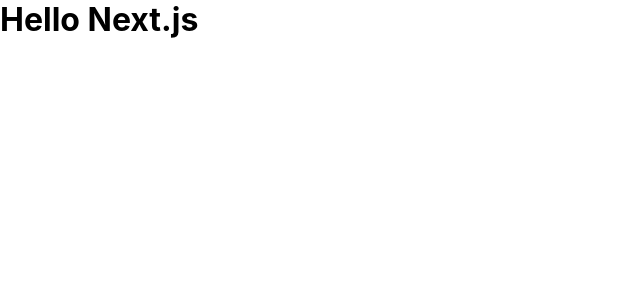
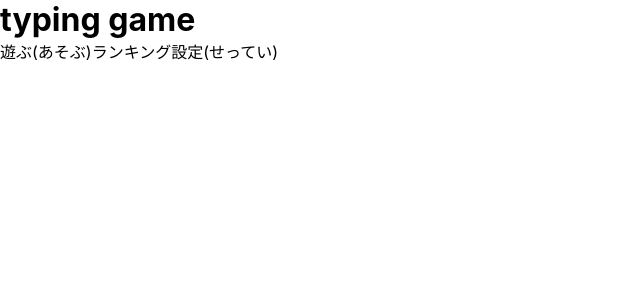
Before and after one commit to uuronn/pokemon-typing-game, a Next.js app: page / in a window 1280 px wide. Shown: the top 300 px of the page, without its empty margins (0-640 px from the left). Built offline with nearby package versions, Linux system fonts and the light colour scheme.

Commit message:
ページ遷移

```diff
--- /dev/null
+++ b/src/components/shared/Button/index.tsx
@@ -0,0 +1,45 @@
+import { css } from '@emotion/react'
+import Link from 'next/link'
+// import { ComponentPropsWithRef, ForwardedRef } from 'react'
+
+const button = css`
+  border: solid 1px #f0f0f0;
+  width: 300px;
+  background: red;
+`;
+
+export const Button = ({
+  children,
+  path,
+  ...props
+}): JSX.Element => {
+
+  return (
+    <Link css={button} href={path} {...props}>
+      <a>
+        {children}
+      </a>
+    </Link>
+  )
+}
+
+// export interface ButtonProps extends ComponentPropsWithRef<""> {
+//   forwardRef?: ForwardedRef;
+//   path: string;
+// }
+
+// export const Button = ({
+//   forwardRef,
+//   children,
+//   path,
+//   ...props
+// }: ButtonProps): JSX.Element => {
+
+//   return (
+//     <Link href={path} ref={forwardRef} {...props}>
+//       <a>
+//         {children}
+//       </a>
+//     </Link>
+//   )
+// }
--- /dev/null
+++ b/src/components/template/Index/index.tsx
@@ -0,0 +1,21 @@
+import { css } from '@emotion/react'
+import { Button } from '~/components/shared/Button'
+
+const test = css`
+  // background: red;
+`
+
+export const IndexTemplate = (): JSX.Element => {
+  return (
+    <>
+      <main>
+        <h1>typing game</h1>
+        <div css={test}>
+          <Button path="/play">遊ぶ(あそぶ)</Button>
+          <Button path="~/components/template/ErrorPage">ランキング</Button>
+          <Button path="~/components/template/ErrorPage">設定(せってい)</Button>
+        </div>
+      </main>
+    </>
+  )
+}
--- a/src/pages/404.tsx
+++ b/src/pages/404.tsx
@@ -1,5 +1,5 @@
 import type { NextPage } from 'next'
-import { ErrorPageTemplate } from '../components/template/ErrorPage'
+import { ErrorPageTemplate } from '~/components/template/ErrorPage'
 
 const Home: NextPage = () => <ErrorPageTemplate/>
 
--- a/src/pages/index.tsx
+++ b/src/pages/index.tsx
@@ -1,5 +1,6 @@
 import type { NextPage } from 'next'
+import { IndexTemplate } from '~/components/template/Index'
 
-const Home: NextPage = () => <h1>Hello Next.js</h1>
+const Home: NextPage = () => <IndexTemplate />
 
 export default Home
--- /dev/null
+++ b/src/pages/play/index.tsx
@@ -0,0 +1,6 @@
+import type { NextPage } from 'next'
+import PlayTemplate from '~/components/template/Play'
+
+const play: NextPage = () => <PlayTemplate/>
+
+export default play
```
Also changed, not shown: src/components/template/Play/index.tsx (added, +11 -0 lines), tsconfig.json (+7 -1 lines).
